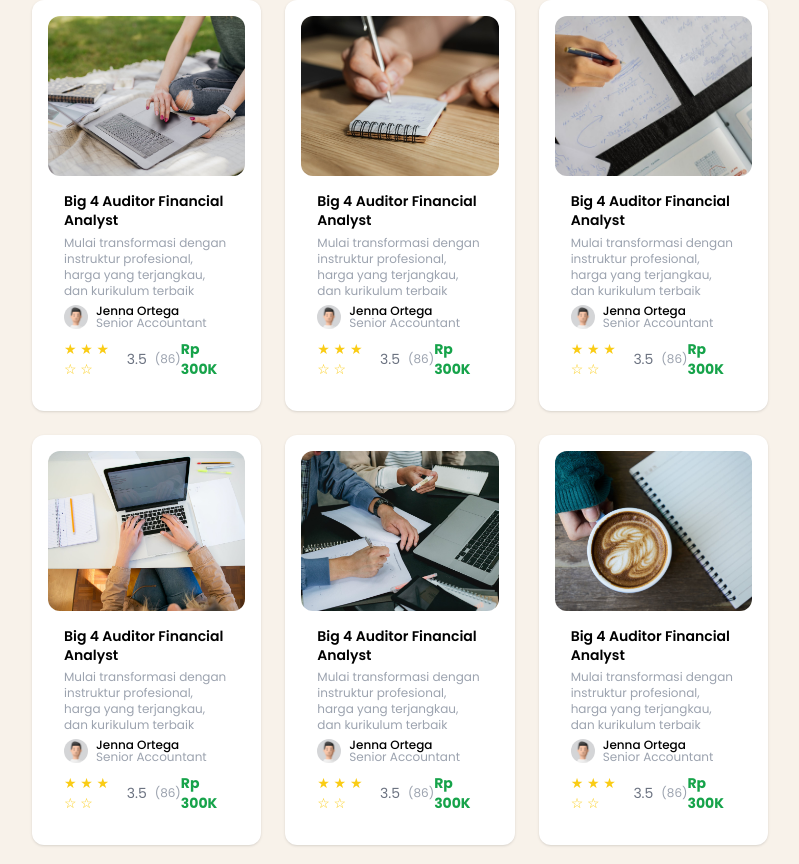
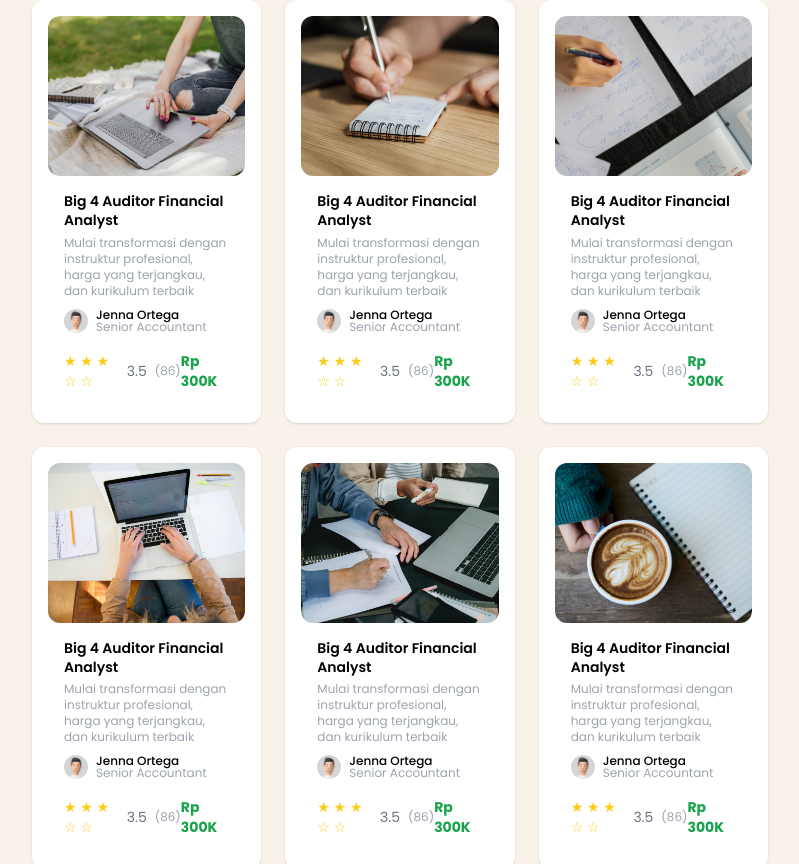
Before and after one commit to BintangAkmalKurniawan/fe-1-mission, a React (Vite) app: page /home in a window 1280 px wide. Shown: the part 736-1600 px from the top of the page, without its empty margins (240-1039 px from the left). Built offline with nearby package versions, Linux system fonts and the light colour scheme.

Commit message:
change everything, bcause its wrong

```diff
--- a/src/pages/Home/index.jsx
+++ b/src/pages/Home/index.jsx
@@ -63,23 +63,29 @@ export default function Beranda() {
 
         <div className="grid grid-cols-1 sm:grid-cols-2 lg:grid-cols-3 xl:grid-cols-3 gap-6">
           {Array.from({ length: 8 }).map((_, i) => (
-            <div key={i} className="flex flex-row sm:flex-col bg-white rounded-xl  shadow hover:shadow-md overflow-hidden p-3 sm:p-4">
+            <div key={i} className="flex flex-row sm:flex-col bg-white rounded-xl shadow hover:shadow-md overflow-hidden p-3 sm:p-4">
+              {/* Thumbnail */}
               <img src={thumbnails[i % thumbnails.length]} alt="thumbnail" className="w-24 h-24 sm:w-full sm:h-40 object-cover rounded-xl sm:rounded-xl" />
 
+              {/* Konten */}
               <div className="flex flex-col justify-between px-2 sm:p-4 flex-1">
-                <h4 className="text-sm font-semibold leading-snug">Big 4 Auditor Financial Analyst</h4>
+                {/* Konten atas */}
+                <div>
+                  <h4 className="text-sm font-semibold leading-snug">Big 4 Auditor Financial Analyst</h4>
+                  <p className=" hidden sm:block text-xs text-gray-400 mt-1">Mulai transformasi dengan instruktur profesional, harga yang terjangkau, dan kurikulum terbaik</p>
 
-                <p className="text-xs text-gray-400 mt-1">Mulai transformasi dengan instruktur profesional, harga yang terjangkau, dan kurikulum terbaik</p>
-
-                <div className="flex items-center gap-2 mt-1">
-                  <img src={avatar} alt="avatar" className="w-6 h-6 rounded-full" />
-                  <div>
-                    <p className="text-xs font-medium">Jenna Ortega</p>
-                    <p className="text-xs text-gray-400 -mt-1">Senior Accountant</p>
+                  {/* Instruktur */}
+                  <div className="flex items-center gap-2 mt-2">
+                    <img src={avatar} alt="avatar" className="w-6 h-6 rounded-full" />
+                    <div>
+                      <p className="text-xs font-medium">Jenna Ortega</p>
+                      <p className="text-xs text-gray-400 -mt-1">Senior Accountant</p>
+                    </div>
                   </div>
                 </div>
 
-                <div className="flex items-center justify-between mt-2">
+                {/* Bintang & Harga (di bawah konten) */}
+                <div className="flex items-center justify-between mt-4">
                   <div className="flex items-center gap-2 text-yellow-400 text-sm">
                     <span>★ ★ ★ ☆ ☆</span>
                     <span className="text-gray-500 text-sm">3.5</span>
```
